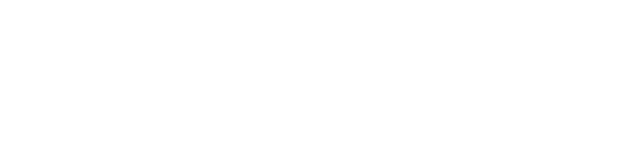
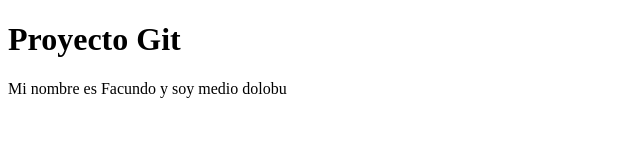
Before and after one commit to Amiber74/Proyecto_git, a plain HTML site: page index.html in a window 1280 px wide. Shown: the whole page, without its empty margins (0-640 px from the left). Drawn offline with Linux system fonts and the light colour scheme.

Commit message:
Agregue contenido

```diff
--- a/css/style.css
+++ b/css/style.css
@@ -0,0 +1,4 @@
+h1{
+    font-size: 2rem;
+    text-align: center;
+}
--- a/index.html
+++ b/index.html
@@ -7,6 +7,7 @@
     <title>Proyecto_Git</title>
 </head>
 <body>
-
+    <h1>Proyecto Git</h1>
+    <p>Mi nombre es Facundo y soy medio dolobu</p>
 </body>
 </html>
```
